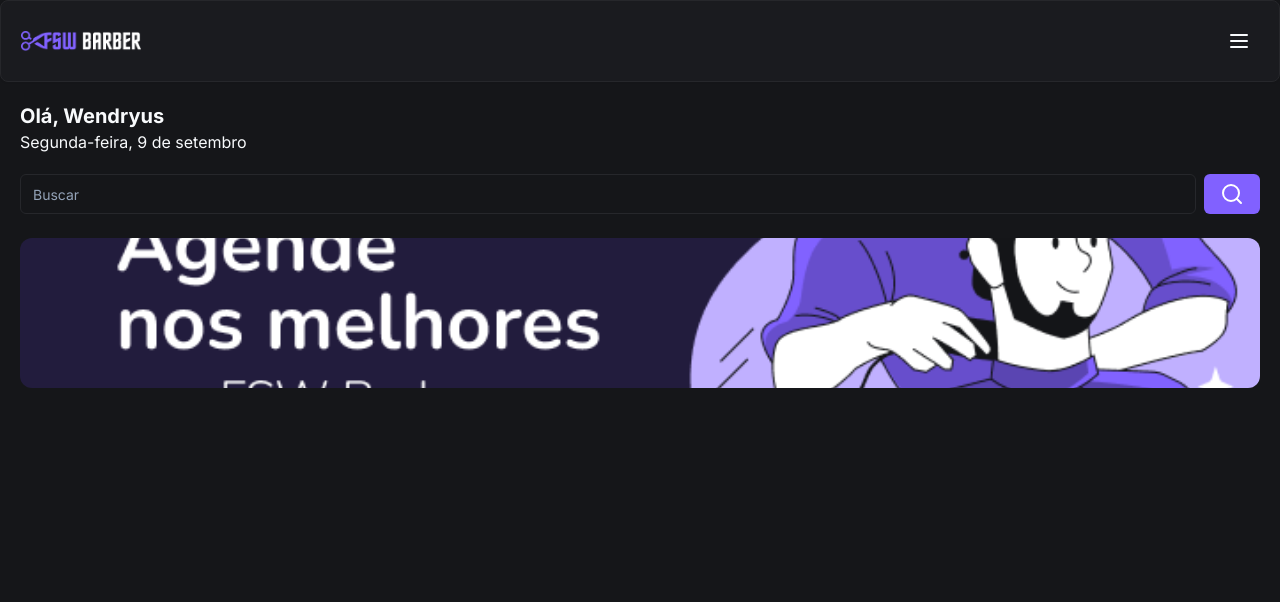
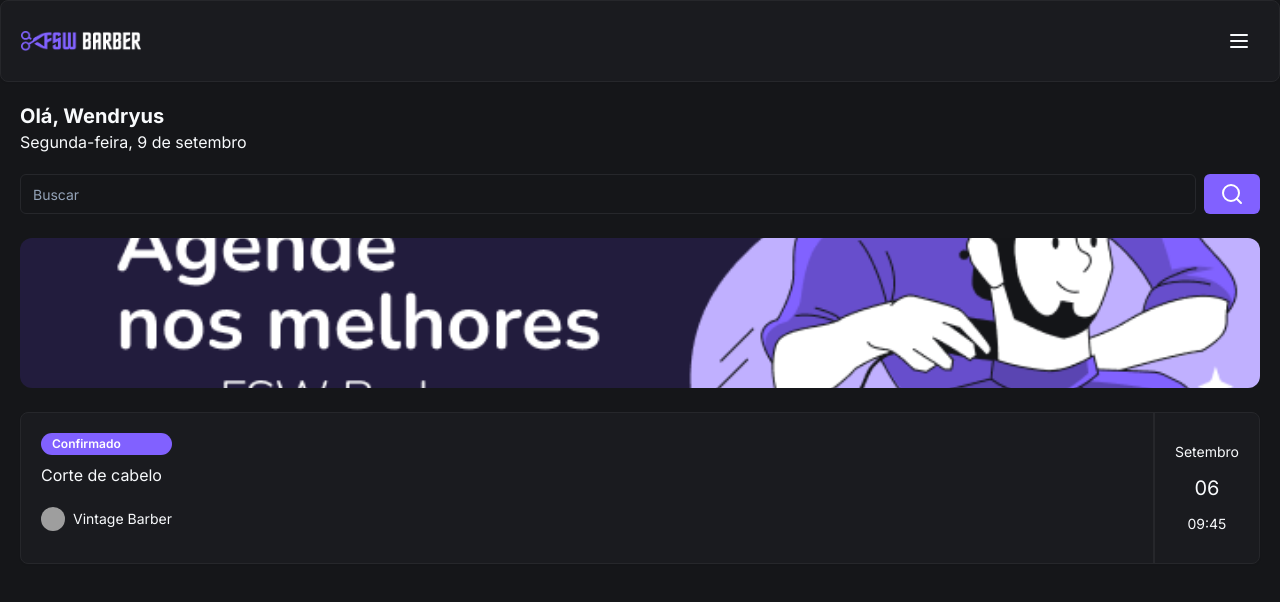
Before and after one commit to wendryuslima/barber-shop, a Next.js app: page / in a window 1280 px wide. Shown: the top 602 px of the page. Built offline with nearby package versions, Linux system fonts and the light colour scheme; grey boxes are pictures that could not be loaded.

Commit message:
feat: add booking item

```diff
--- /dev/null
+++ b/app/_components/ui/avatar.tsx
@@ -0,0 +1,50 @@
+"use client"
+
+import * as React from "react"
+import * as AvatarPrimitive from "@radix-ui/react-avatar"
+
+import { cn } from "@/app/_lib/utils"
+
+const Avatar = React.forwardRef<
+  React.ElementRef<typeof AvatarPrimitive.Root>,
+  React.ComponentPropsWithoutRef<typeof AvatarPrimitive.Root>
+>(({ className, ...props }, ref) => (
+  <AvatarPrimitive.Root
+    ref={ref}
+    className={cn(
+      "relative flex h-10 w-10 shrink-0 overflow-hidden rounded-full",
+      className,
+    )}
+    {...props}
+  />
+))
+Avatar.displayName = AvatarPrimitive.Root.displayName
+
+const AvatarImage = React.forwardRef<
+  React.ElementRef<typeof AvatarPrimitive.Image>,
+  React.ComponentPropsWithoutRef<typeof AvatarPrimitive.Image>
+>(({ className, ...props }, ref) => (
+  <AvatarPrimitive.Image
+    ref={ref}
+    className={cn("aspect-square h-full w-full", className)}
+    {...props}
+  />
+))
+AvatarImage.displayName = AvatarPrimitive.Image.displayName
+
+const AvatarFallback = React.forwardRef<
+  React.ElementRef<typeof AvatarPrimitive.Fallback>,
+  React.ComponentPropsWithoutRef<typeof AvatarPrimitive.Fallback>
+>(({ className, ...props }, ref) => (
+  <AvatarPrimitive.Fallback
+    ref={ref}
+    className={cn(
+      "flex h-full w-full items-center justify-center rounded-full bg-muted",
+      className,
+    )}
+    {...props}
+  />
+))
+AvatarFallback.displayName = AvatarPrimitive.Fallback.displayName
+
+export { Avatar, AvatarImage, AvatarFallback }
--- /dev/null
+++ b/app/_components/ui/badge.tsx
@@ -0,0 +1,36 @@
+import * as React from "react"
+import { cva, type VariantProps } from "class-variance-authority"
+
+import { cn } from "@/app/_lib/utils"
+
+const badgeVariants = cva(
+  "inline-flex items-center rounded-full border px-2.5 py-0.5 text-xs font-semibold transition-colors focus:outline-none focus:ring-2 focus:ring-ring focus:ring-offset-2",
+  {
+    variants: {
+      variant: {
+        default:
+          "border-transparent bg-primary text-primary-foreground hover:bg-primary/80",
+        secondary:
+          "border-transparent bg-secondary text-secondary-foreground hover:bg-secondary/80",
+        destructive:
+          "border-transparent bg-destructive text-destructive-foreground hover:bg-destructive/80",
+        outline: "text-foreground",
+      },
+    },
+    defaultVariants: {
+      variant: "default",
+    },
+  },
+)
+
+export interface BadgeProps
+  extends React.HTMLAttributes<HTMLDivElement>,
+    VariantProps<typeof badgeVariants> {}
+
+function Badge({ className, variant, ...props }: BadgeProps) {
+  return (
+    <div className={cn(badgeVariants({ variant }), className)} {...props} />
+  )
+}
+
+export { Badge, badgeVariants }
--- a/app/page.tsx
+++ b/app/page.tsx
@@ -3,6 +3,9 @@
 import { Input } from "./_components/ui/input"
 import { Button } from "./_components/ui/button"
 import Image from "next/image"
+import { Card, CardContent } from "./_components/ui/card"
+import { Badge } from "./_components/ui/badge"
+import { Avatar, AvatarImage } from "./_components/ui/avatar"
 
 const Home = () => {
   return (
@@ -28,6 +31,30 @@
               className="rounded-xl object-cover"
             />
           </div>
+
+          <Card className="mt-6">
+            <CardContent className="flex justify-between p-0">
+              {/* {Esquerda} */}
+              <div className="flex flex-col gap-2 py-5 pl-5">
+                <Badge>Confirmado</Badge>
+                <h3>Corte de cabelo</h3>
+
+                <div className="flex items-center gap-2 py-3">
+                  <Avatar className="h-6 w-6">
+                    <AvatarImage src="https://github.com/shadcn.png" />
+                  </Avatar>
+                  <p className="text-sm">Vintage Barber</p>
+                </div>
+              </div>
+
+              {/* {Direita} */}
+              <div className="flex flex-col items-center justify-center gap-3 border-l-2 border-solid px-5 pr-5">
+                <p className="text-sm">Setembro</p>
+                <p className="text-xl">06</p>
+                <p className="text-sm">09:45</p>
+              </div>
+            </CardContent>
+          </Card>
         </div>
       </>
     </div>
--- a/package.json
+++ b/package.json
@@ -14,6 +14,7 @@
   },
   "dependencies": {
     "@prisma/client": "^5.18.0",
+    "@radix-ui/react-avatar": "^1.1.0",
     "@radix-ui/react-dialog": "^1.1.1",
     "@radix-ui/react-slot": "^1.1.0",
     "class-variance-authority": "^0.7.0",
```
Also changed, not shown: 1 other file (tests, documents, lock files or other folders).
